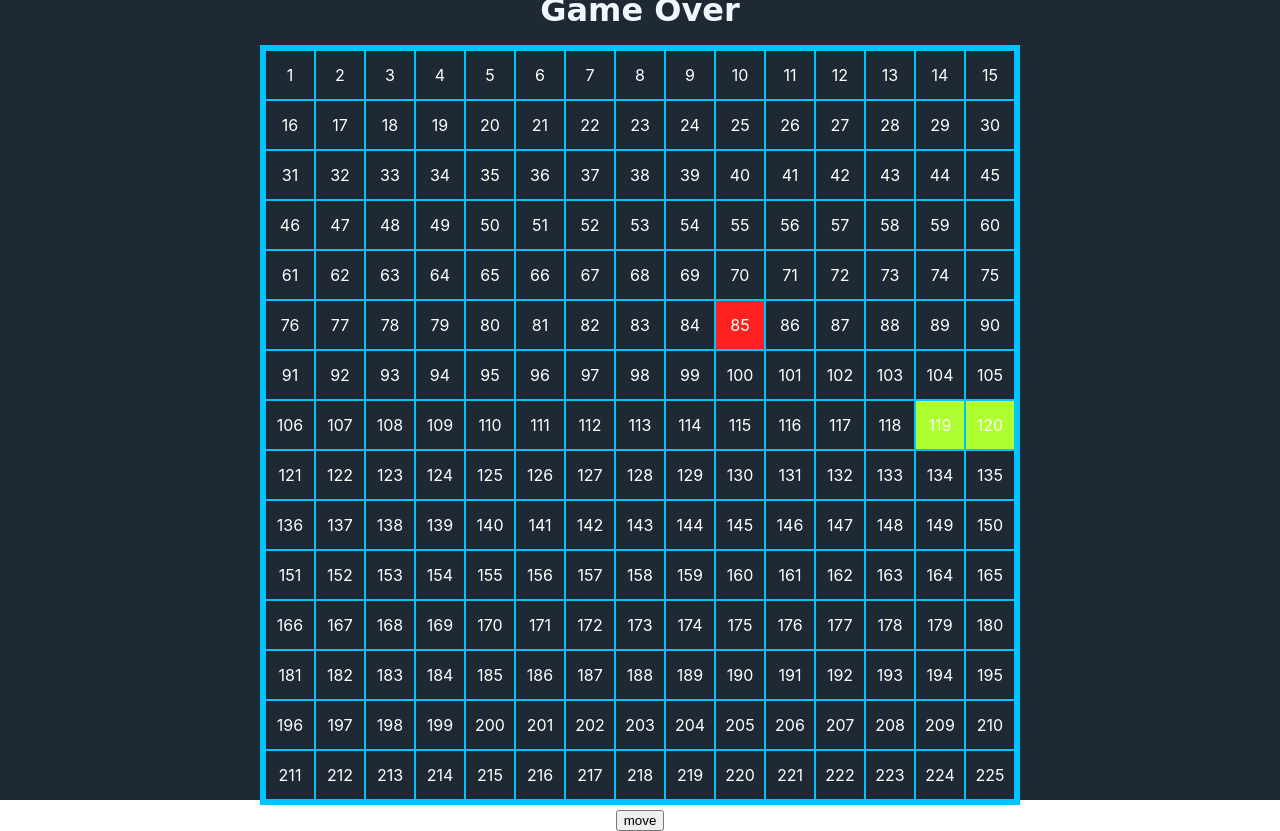
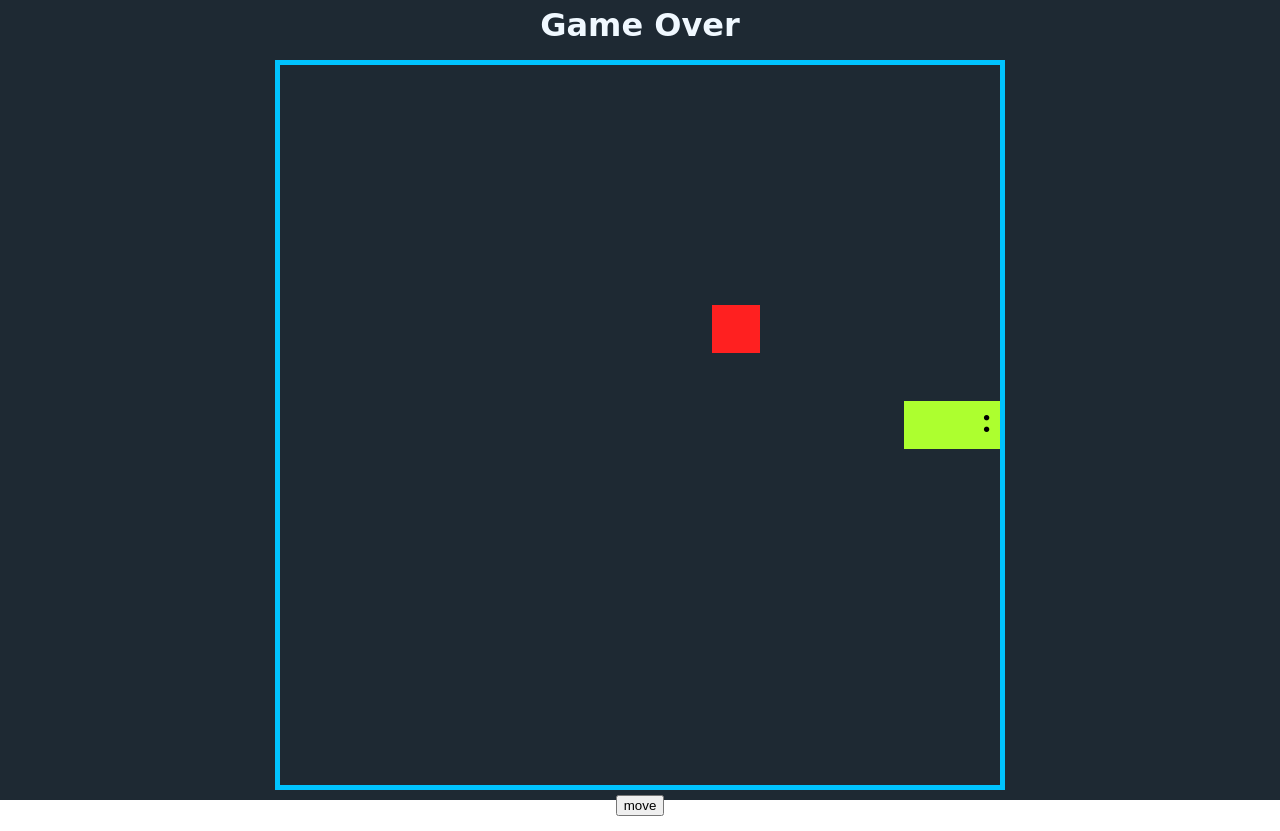
Before and after one commit to ashiqurrah7/react-snake-game, a React (Vite) app: page / in a window 1280 px wide. Built offline with nearby package versions, Linux system fonts and the light colour scheme.

Commit message:
still a little buggy

```diff
--- a/src/Board/Board.tsx
+++ b/src/Board/Board.tsx
@@ -1,50 +1,21 @@
 import React, { useState, useEffect, useRef } from "react";
 import "./board.css";
-import {randomIntFromRange, useInterval} from "./utils";
+import {
+  randomIntFromRange,
+  useInterval,
+  Node,
+  ICoords,
+  LinkedList,
+  Direction,
+  reverseLinkedList,
+} from "./utils";
 
 const BOARD_SIZE: number = 15;
-
-interface IVal {
-  row: number;
-  col: number;
-  cell: number;
-}
-
-interface ICoords {
-  row: number;
-  col: number;
-}
-
-class Node {
-  val: IVal;
-  next: Node | null;
-
-  constructor(val: IVal) {
-    this.val = val;
-    this.next = null;
-  }
-}
-
-class LinkedList {
-  head: Node;
-  tail: Node;
-  constructor(val: IVal) {
-    const node = new Node(val);
-    this.head = node;
-    this.tail = node;
-  }
-}
-
-enum Direction {
-  UP = "UP",
-  DOWN = "DOWN",
-  RIGHT = "RIGHT",
-  LEFT = "LEFT",
-}
 
 export const Board = () => {
   const [board, setboard] = useState(createBoard(BOARD_SIZE));
   const [snakeCells, setSnakeCells] = useState(new Set([106]));
+  const [reverseFood, setReverseFood] = useState(false);
   const [snake, setSnake] = useState(
     new LinkedList({ row: 7, col: 0, cell: 106 })
   );
@@ -57,30 +28,34 @@ export const Board = () => {
     window.addEventListener("keydown", (e) => {
       handleKeydown(e);
     });
-
   }, []);
 
-  useInterval(moveSnake, 150);
+  useInterval(moveSnake, 200);
 
   const handleKeydown = (e: KeyboardEvent) => {
     const newDirection = getDirectionFromKey(e.key);
     const isValidDirection = newDirection !== "";
     if (!isValidDirection) return;
-      const willSnakeEatSelf = getOppositeDirection(newDirection) === direction && snakeCells.size > 1;
-      if (willSnakeEatSelf) return;
+    console.log(direction);
+    // const willSnakeEatSelf = (getOppositeDirection(direction) === newDirection);
+    // if (willSnakeEatSelf) return;
     setDirection(newDirection);
-  }
+  };
 
-  const handleFoodConsumption = () => {
+  const handleFoodConsumption = (newSnakeCells: Set<number>) => {
     const maxFoodCellValue = BOARD_SIZE * BOARD_SIZE;
     let nextfoodCell: number;
     while (true) {
       nextfoodCell = randomIntFromRange(1, maxFoodCellValue);
-      if (snakeCells.has(nextfoodCell) || foodCell === nextfoodCell) continue;
+      if (newSnakeCells.has(nextfoodCell) || foodCell === nextfoodCell)
+        continue;
       break;
     }
+    const nextReverseFood = Math.random() < 0.2;
+
+    setFoodCell(nextfoodCell);
+    setReverseFood(nextReverseFood);
     setScore((prev) => prev + 100);
-    setFoodCell(nextfoodCell);
   };
 
   const isOutOfBounds = (coords: ICoords, board: number[][]) => {
@@ -97,9 +72,15 @@ export const Board = () => {
     };
 
     const nextHeadCoords = getCoordsInDirection(currentHeadCoords, direction);
-          if (isOutOfBounds(nextHeadCoords, board)){ handleGameOver(); return;}
+    if (isOutOfBounds(nextHeadCoords, board)) {
+      handleGameOver();
+      return;
+    }
     const nextHeadCell = board[nextHeadCoords.row][nextHeadCoords.col];
-          if (snakeCells.has(nextHeadCell)){ handleGameOver(); return;}
+    if (snakeCells.has(nextHeadCell)) {
+      handleGameOver();
+      return;
+    }
 
     const newHead = new Node({
       row: nextHeadCoords.row,
@@ -115,20 +96,20 @@ export const Board = () => {
     newSnakeCells.delete(snake.tail.val.cell);
     newSnakeCells.add(nextHeadCell);
 
-
     if (snake.tail.next !== null) snake.tail = snake.tail.next;
     else snake.tail = snake.head;
 
     const foodConsumed = nextHeadCell === foodCell;
     if (foodConsumed) {
-            handleFoodConsumption();
       growSnake(newSnakeCells);
-          }else{
+      if (reverseFood) reverseSnake();
+      handleFoodConsumption(newSnakeCells);
+    }
+
     setSnakeCells(newSnakeCells);
   }
-  }
 
-  const growSnake = (newSnakeCells : Set<number>) => {
+  const growSnake = (newSnakeCells: Set<number>) => {
     const growthCoords = getGrowthCoords(snake.tail, direction);
     if (isOutOfBounds(growthCoords, board)) {
       return;
@@ -148,6 +129,18 @@ export const Board = () => {
     setSnakeCells(newSnakeCells);
   };
 
+  const reverseSnake = () => {
+    const nextTailDirection = getNextNodeDirection(snake.tail, direction);
+    const newDirection = getOppositeDirection(nextTailDirection);
+
+    reverseLinkedList(snake.tail);
+    const snakeHead = snake.head;
+    snake.head = snake.tail;
+    snake.tail = snakeHead;
+
+    setDirection(newDirection);
+  };
+
   const handleGameOver = () => {
     setIsGameOver(true);
   };
@@ -165,9 +158,36 @@ export const Board = () => {
                 key={cellIdx}
                 className={`cell
                             ${snakeCells.has(cellValue) ? "snake-cell" : ""}
-                            ${foodCell == cellValue ? "food-cell" : ""}`}
+                            ${
+                              foodCell == cellValue
+                                ? reverseFood
+                                  ? "rev-food-cell"
+                                  : "food-cell"
+                                : ""
+                            }
+                            ${
+                              direction === Direction.RIGHT
+                                ? "head-right"
+                                : direction === Direction.LEFT
+                                ? "head-left"
+                                : direction === Direction.UP
+                                ? "head-up"
+                                : direction === Direction.DOWN
+                                ? "head-down"
+                                : ""
+                            }`}
               >
-                {cellValue}
+                <h1 className= {`${
+                              direction === Direction.RIGHT
+                                ? "space-right"
+                                : direction === Direction.LEFT
+                                ? "space-left"
+                                : direction === Direction.UP
+                                ? "space-up"
+                                : direction === Direction.DOWN
+                                ? "space-down"
+                                : ""
+                            }`}>{snake.head.val.cell == cellValue ? ":" : ""}</h1>
               </div>
             ))}
           </div>
--- a/src/Board/board.css
+++ b/src/Board/board.css
@@ -10,11 +10,12 @@
 .cell{
     height: 3em;
     width: 3em;
-    border: 1px solid rgb(0, 195, 255);
+    /* border: 1px solid rgb(0, 195, 255); */
     display: flex;
     justify-content: center;
     align-items: center;
-    color: white;
+    color: black;
+    font-weight: bolder;
 }
 
 .snake-cell{
@@ -23,6 +24,10 @@
 
 .food-cell{
     background-color: rgb(255, 32, 32);
+}
+
+.rev-food-cell{
+    background-color: rgb(99, 32, 255);
 }
 
 .buttons{
@@ -36,3 +41,38 @@
     text-align: center;
     font-family:'Comic Sans MS';
 }
+
+.head-up{
+    transform: rotate(90deg);
+    justify-content:flex-start;
+}
+.head-down{
+    transform: rotate(90deg);
+    justify-content:flex-end;
+}
+.head-right{
+    justify-content:flex-end;
+}
+.head-left{
+    justify-content:flex-start;
+}
+
+.space-right{
+    margin-top: 12px;
+    margin-right: 8px;
+}
+
+.space-left{
+    margin-left: 8px;
+    margin-top: 12px;
+}
+
+.space-up{
+    margin-top: 12px;
+    margin-left: 8px;
+}
+
+.space-down{
+    margin-top: 12px;
+    margin-right: 8px;
+}
--- a/src/Board/utils.ts
+++ b/src/Board/utils.ts
@@ -1,4 +1,42 @@
 import { useRef, useEffect } from "react";
+
+export class Node {
+    val: IVal;
+    next: Node | null;
+
+    constructor(val: IVal) {
+      this.val = val;
+      this.next = null;
+    }
+  }
+
+interface IVal {
+    row: number;
+    col: number;
+    cell: number;
+}
+
+export interface ICoords {
+    row: number;
+    col: number;
+}
+
+export class LinkedList {
+    head: Node;
+    tail: Node;
+    constructor(val: IVal) {
+      const node = new Node(val);
+      this.head = node;
+      this.tail = node;
+    }
+}
+
+export enum Direction {
+    UP = "UP",
+    DOWN = "DOWN",
+    RIGHT = "RIGHT",
+    LEFT = "LEFT",
+}
 
 export function randomIntFromRange (min: number, max: number) {
     return Math.floor(Math.random() * (max - min + 1) + min);
@@ -22,3 +60,15 @@ export function useInterval(callback : Function, delay : number){
         }
     },[delay]);
 }
+
+export function reverseLinkedList(head: Node){
+    let prevNode = null;
+    let currNode = head;
+    while(currNode !== null){
+        const nextNode = currNode.next;
+        currNode.next = prevNode;
+        prevNode = currNode;
+        currNode = nextNode!;
+    }
+    return prevNode;
+}
```
Lines whose indentation alone changed are shown as unchanged.
